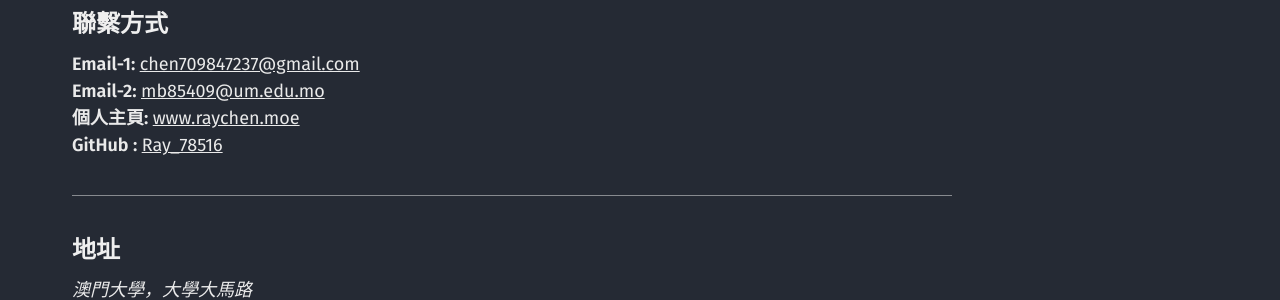
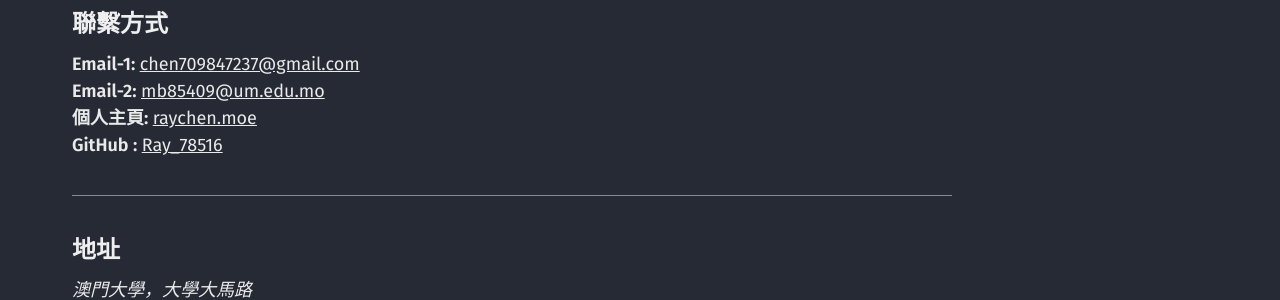
Before and after one commit to chen709847237/chen709847237, a Jekyll site: the page built from cv_cn.md, in a window 1280 px wide and 900 px high. Shown: the part 438-738 px from the top of the window. Built offline with Jekyll 4.4.1, drawn with Linux system fonts in a browser that asks for light colours.

Commit message:
Update cv_cn.json

```diff
--- a/_data/cv_cn.json
+++ b/_data/cv_cn.json
@@ -6,7 +6,7 @@
     "email1": "chen709847237@gmail.com",
     "email2": "mb85409@um.edu.mo",
     "phone": ,
-    "website": "www.raychen.moe",
+    "website": "raychen.moe",
     "summary": "Hi, 我目前為澳門大學科技學院的一名碩士研究生。我的研究方向為機器學習算法(卷积神经网络，图卷积神经网络等)在生物信息學(药物虚拟筛选，毒性预测，肽活性预测等)中的應用。",
     "location": {
       "address": "澳門大學，大學大馬路",
```
